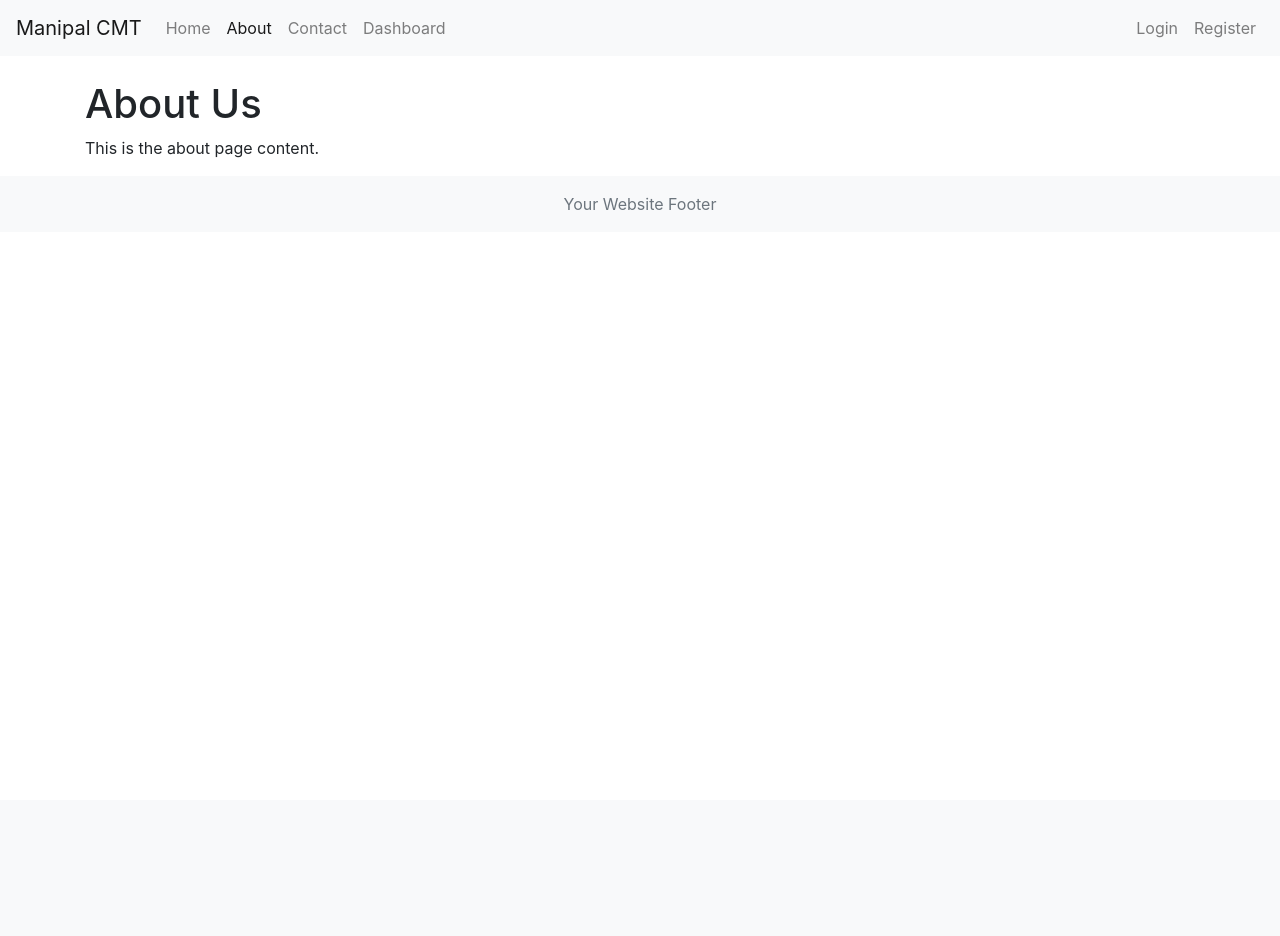
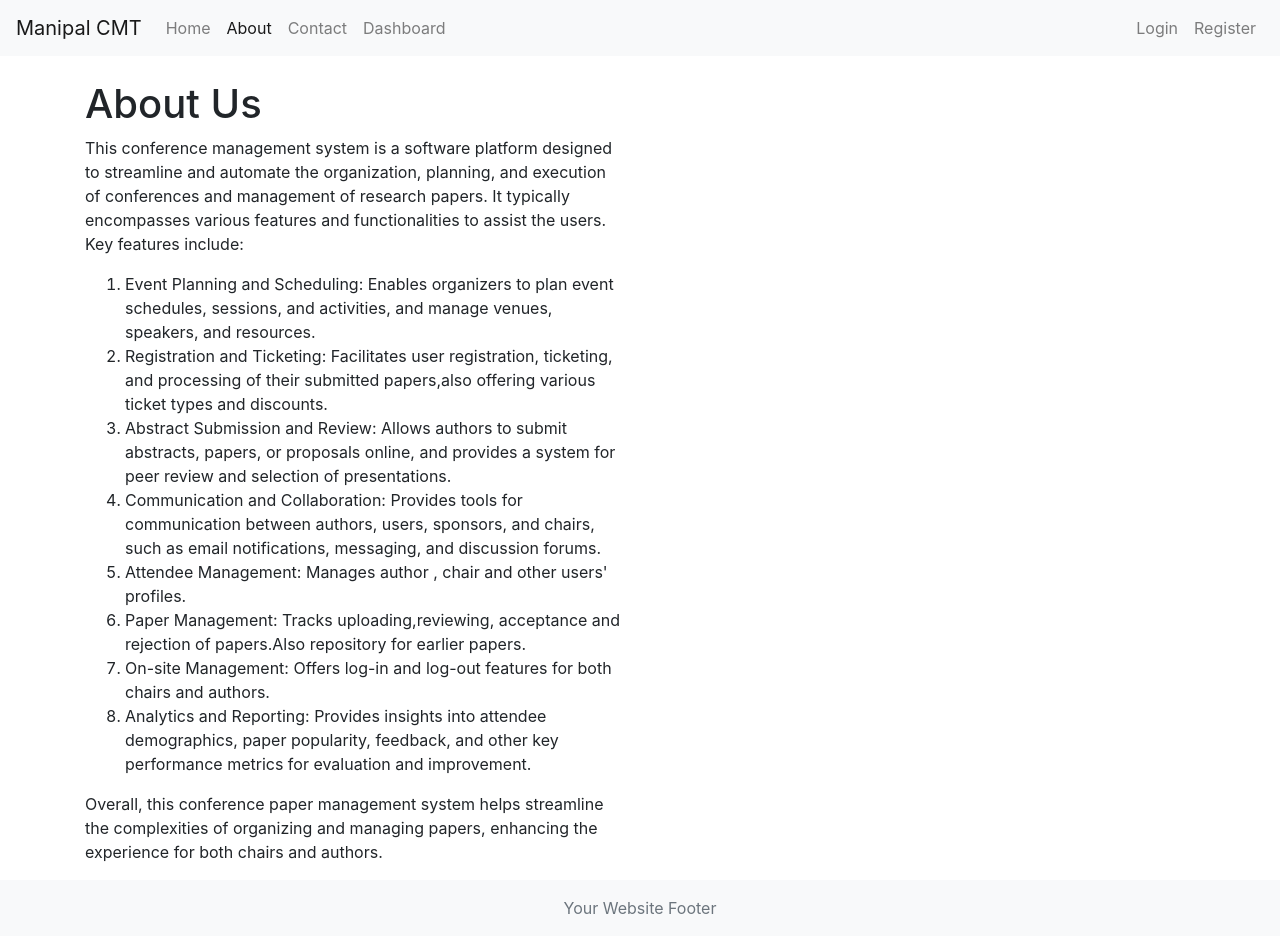
Before and after one commit to shreyasadhasivam/Conference-management-system, a Django app: page /about/ in a window 1280 px wide. Before the commit the page ends 210 px from the top, so only its background shows below. Run offline with Django 5.2, Linux system fonts and the light colour scheme; some libraries are stand-ins or nearby versions.

Commit message:
added content with fly in jQuery animation about.html

```diff
--- a/conference_management/conference_management/templates/about.html
+++ b/conference_management/conference_management/templates/about.html
@@ -5,8 +5,35 @@
 {% block content %}
 <div class="row">
     <div class="col-md-6">
+        <script src="https://code.jquery.com/jquery-3.6.0.min.js"></script>
         <h1>About Us</h1>
-        <p>This is the about page content.</p>
+        <p>This conference management system is a software platform designed to streamline and automate the organization, planning, and execution of conferences and management of research papers. It typically encompasses various features and functionalities to assist the users.
+<br>
+            Key features  include:
+            <div id="animatedElement1">
+            <ol>
+            <li>Event Planning and Scheduling: Enables organizers to plan event schedules, sessions, and activities, and manage venues, speakers, and resources.</li>
+            <li>Registration and Ticketing: Facilitates user registration, ticketing, and  processing of their submitted papers,also offering various ticket types and discounts.</li>
+            <li>Abstract Submission and Review: Allows authors to submit abstracts, papers, or proposals online, and provides a system for peer review and selection of presentations.</li>
+            <li>Communication and Collaboration: Provides tools for communication between authors, users, sponsors, and chairs, such as email notifications, messaging, and discussion forums.</li>
+            <li>Attendee Management: Manages author , chair and other users' profiles.</li>
+            <li>Paper Management: Tracks uploading,reviewing, acceptance and rejection of papers.Also repository for earlier papers.</li>
+            <li>On-site Management: Offers log-in and log-out features for both chairs and authors.
+            <li>Analytics and Reporting: Provides insights into attendee demographics, paper popularity, feedback, and other key performance metrics for evaluation and improvement.</li>
+        </ol>
+        </div>
+            Overall, this conference paper management system helps streamline the complexities of organizing and managing papers, enhancing the experience for both chairs and authors.</p>
     </div>
 </div>
+
+<script>
+    $(document).ready(function() {
+        // Function to perform fly-in animation
+        $('#animatedElement').animate({
+            left: '0%', // Fly in from left
+            opacity: 1 // Fade in
+        }, 1000); // Adjust duration as needed
+    });
+</script>
+
 {% endblock %}
```
